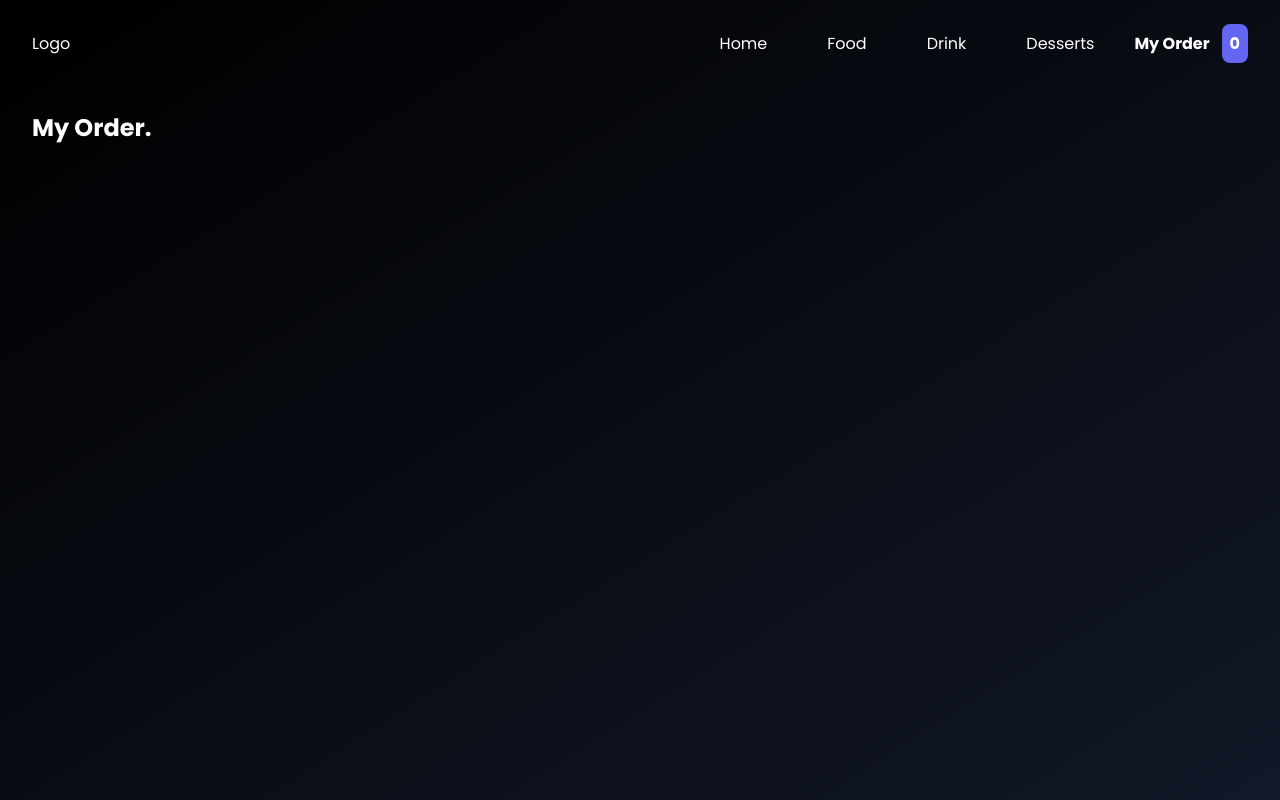
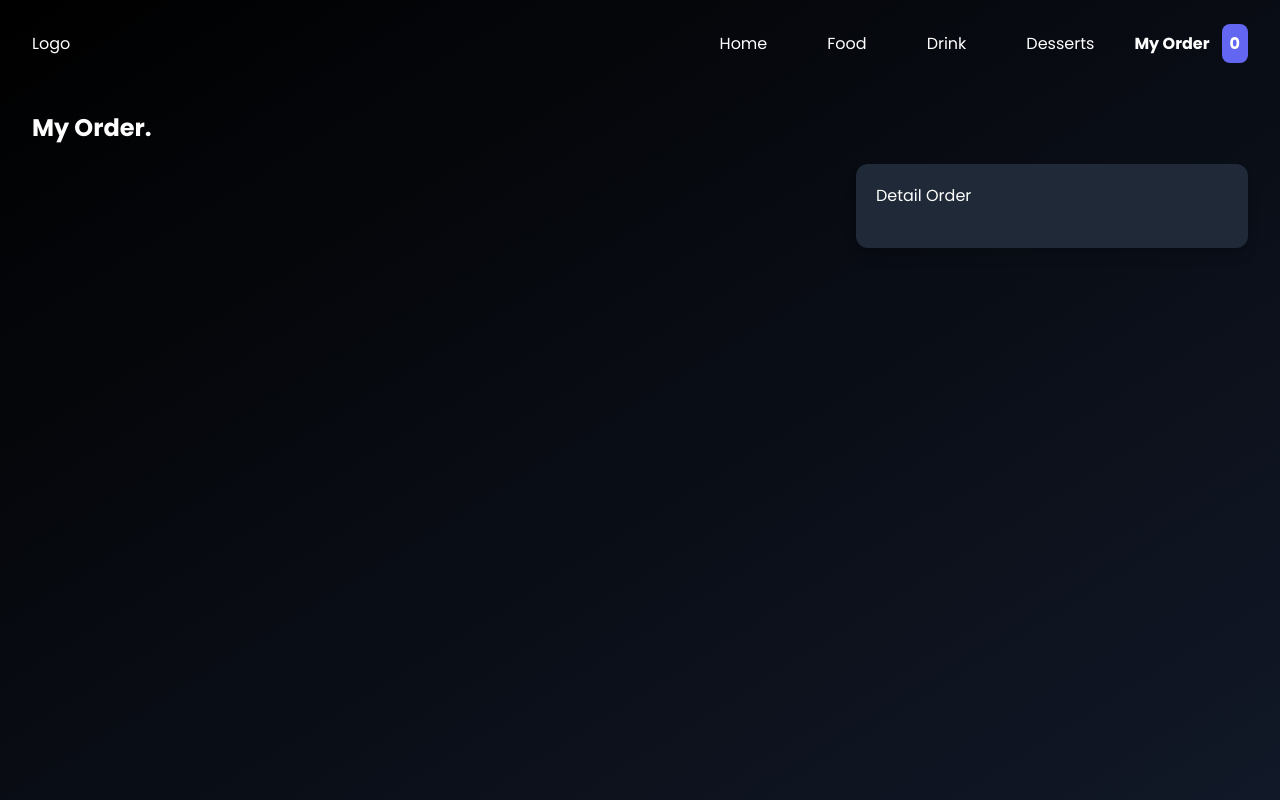
Before and after one commit to MuhamadAdrian/react-restaurant-app, a React (Create React App) app: page /order in a window 1280 px wide. Built offline with nearby package versions, Linux system fonts and the light colour scheme.

Commit message:
menampilkan rincian daftar order

```diff
--- a/src/components/product/QuantityPopup.js
+++ b/src/components/product/QuantityPopup.js
@@ -27,7 +27,7 @@ function QuantityPopup({ id, quantity, setQuantity }) {
       exit="from"
       className="w-8 h-8 absolute flex items-center justify-center -bottom-3 -left-3 rounded-xl bg-indigo-500 text-white"
     >
-      <p className="text-center self-center m-auto">{quantity}</p>
+      <p className="text-center self-center m-auto">{quantity}x</p>
     </motion.div>
   );
 }
--- a/src/components/product/Superior.js
+++ b/src/components/product/Superior.js
@@ -21,11 +21,11 @@ function Superior({ superior }) {
         className="bg-white bg-opacity-10 h-screen rounded-5xl  p-8 relative"
       >
         <div className="relative">
-          <div className="relative w-full mb-5 h-60 overflow-hidden rounded-3xl">
+          <div className="relative w-full mb-5 h-60 rounded-3xl">
             <img
               src={superior.img}
               alt="chicken steak"
-              className="absolute w-full h-full object-cover object-center "
+              className="absolute w-full h-full object-contain object-center "
             />
           </div>
           <div className="">
--- a/src/pages/Order.js
+++ b/src/pages/Order.js
@@ -2,17 +2,83 @@ import { useContext } from "react";
 import OrderContext from "../store/order-context";
 import Container from "../components/ui/Container";
 import ProductList from "../components/product/ProductList";
+import { motion } from "framer-motion";
+import { fadeVariants, slideRightVariants } from "../animation/animation";
 
 function Order() {
   const orderCtx = useContext(OrderContext);
 
+  const orderedItems = orderCtx.orderItems;
+
+  const categories = [];
+
+  orderedItems.forEach((orderedItem) => {
+    let category = categories.find((c) => c === orderedItem.category);
+    if (!category) {
+      categories.push(orderedItem.category);
+    }
+  });
+
+  const orderedListByCategory = categories.map((category) => {
+    return {
+      category: category,
+      data: orderedItems.filter(
+        (orderedItem) => orderedItem.category === category
+      ),
+    };
+  });
+
   return (
-    <section className="py-28">
+    <motion.section
+      variants={fadeVariants}
+      initial="from"
+      animate="to"
+      className="py-28"
+    >
       <Container>
-        <h1 className="font-bold text-2xl mb-5">My Order.</h1>
-        <ProductList products={orderCtx.orderItems} />
+        <motion.h1
+          variants={slideRightVariants}
+          className="font-bold text-2xl mb-5"
+        >
+          My Order.
+        </motion.h1>
+        <div className="grid grid-cols-3 grid-flow-row gap-x-5">
+          <div className="col-span-2">
+            <ProductList products={orderCtx.orderItems} />
+          </div>
+          <div className="col-span-1">
+            <div className=" rounded-xl bg-gray-800 shadow-lg text-white p-5">
+              <h2 className="mb-5">Detail Order</h2>
+              {orderedListByCategory.map((orderedItem) => {
+                return (
+                  <div key={orderedItem.category} className="mt-5">
+                    <h3 className="ml-3 text-sm text-gray-400 mb-2 uppercase font-semibold">
+                      {orderedItem.category}
+                    </h3>
+                    <table className="table table-fixed w-full text-sm">
+                      <tbody>
+                        {orderedItem.data.map((data) => {
+                          return (
+                            <tr key={data.id}>
+                              <td>
+                                - {data.name} {data.quantity} x
+                              </td>
+                              <td className="text-right w-2/6">
+                                {data.price * data.quantity}
+                              </td>
+                            </tr>
+                          );
+                        })}
+                      </tbody>
+                    </table>
+                  </div>
+                );
+              })}
+            </div>
+          </div>
+        </div>
       </Container>
-    </section>
+    </motion.section>
   );
 }
 
--- a/src/store/order-context.js
+++ b/src/store/order-context.js
@@ -36,9 +36,6 @@ export function OrderContextProvider({ children }) {
       let existItem = orderItems.find((item) => item.id === id);
       if (existItem.quantity > 1) {
         existItem.quantity -= 1;
-        setOrderItems((prevItem) => {
-          return prevItem;
-        });
       } else if (existItem.quantity <= 1) {
         setOrderItems((prevItem) => {
           if (prevItem.length === 1) {
```
